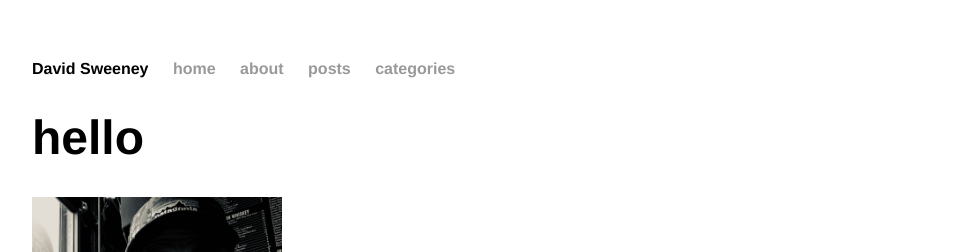
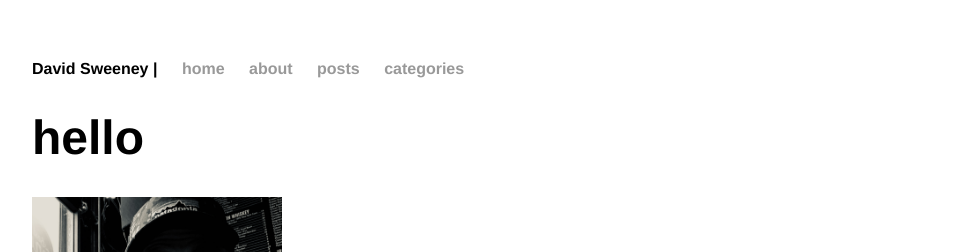
Before and after one commit to dvdsweeney/dvdsweeney.github.io, a Jekyll site: the page built from index.html, in a window 1280 px wide. Shown: the top 252 px of the page, without its empty margins (160-1115 px from the left). Built offline with Jekyll 4.4.1, drawn with Linux system fonts in a browser that asks for light colours.

```diff
--- a/_layouts/default.html
+++ b/_layouts/default.html
@@ -8,7 +8,7 @@
 		<body>
 			<nav>
 	    		<ul>
-				<li>David Sweeney</li>
+				<li>David Sweeney |</li>
 				<li><a href="/">home</a></li>
 		        	<li><a href="/about">about</a></li>
 	        		<li><a href="/blog">posts</a></li>
```
